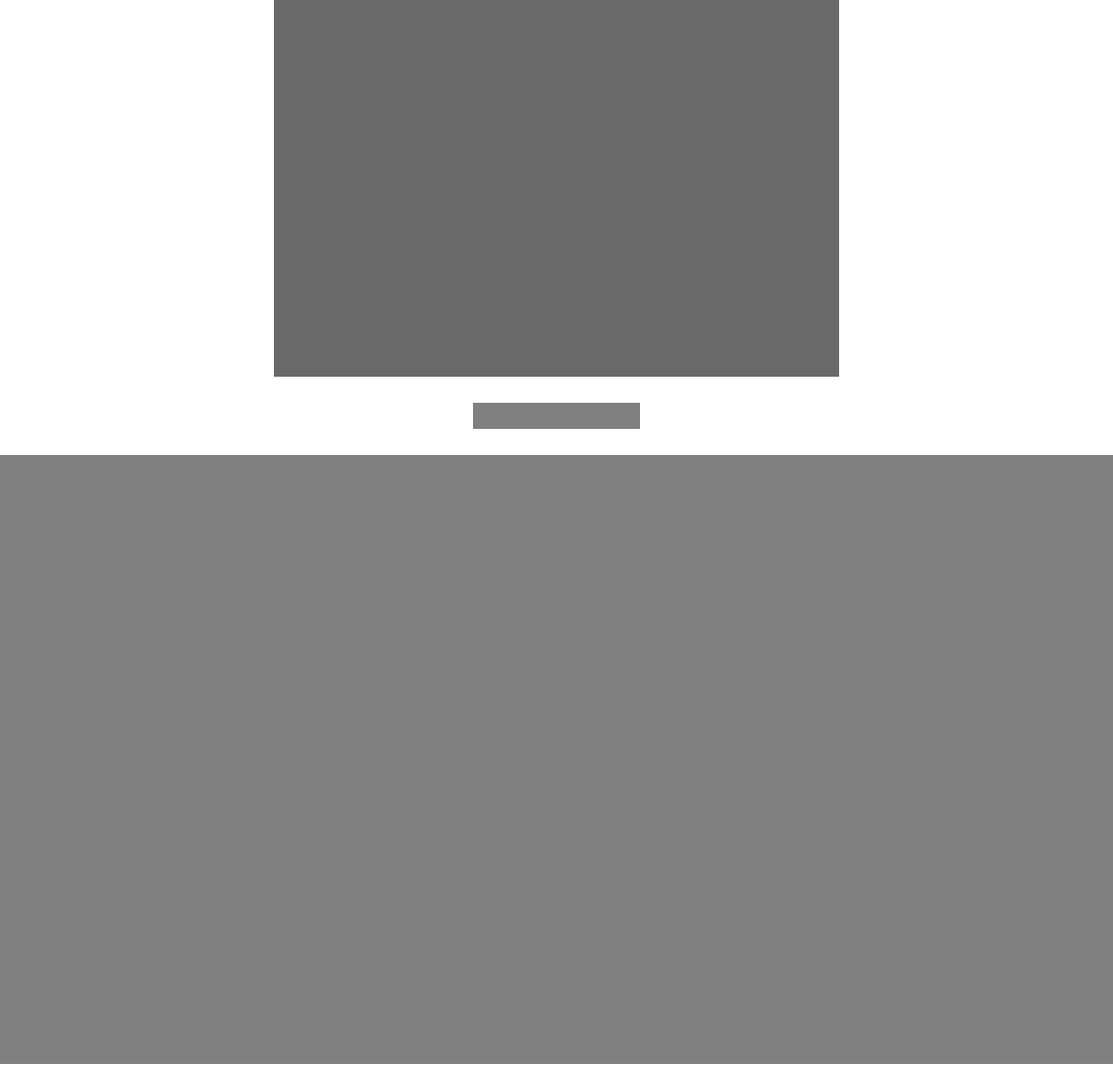
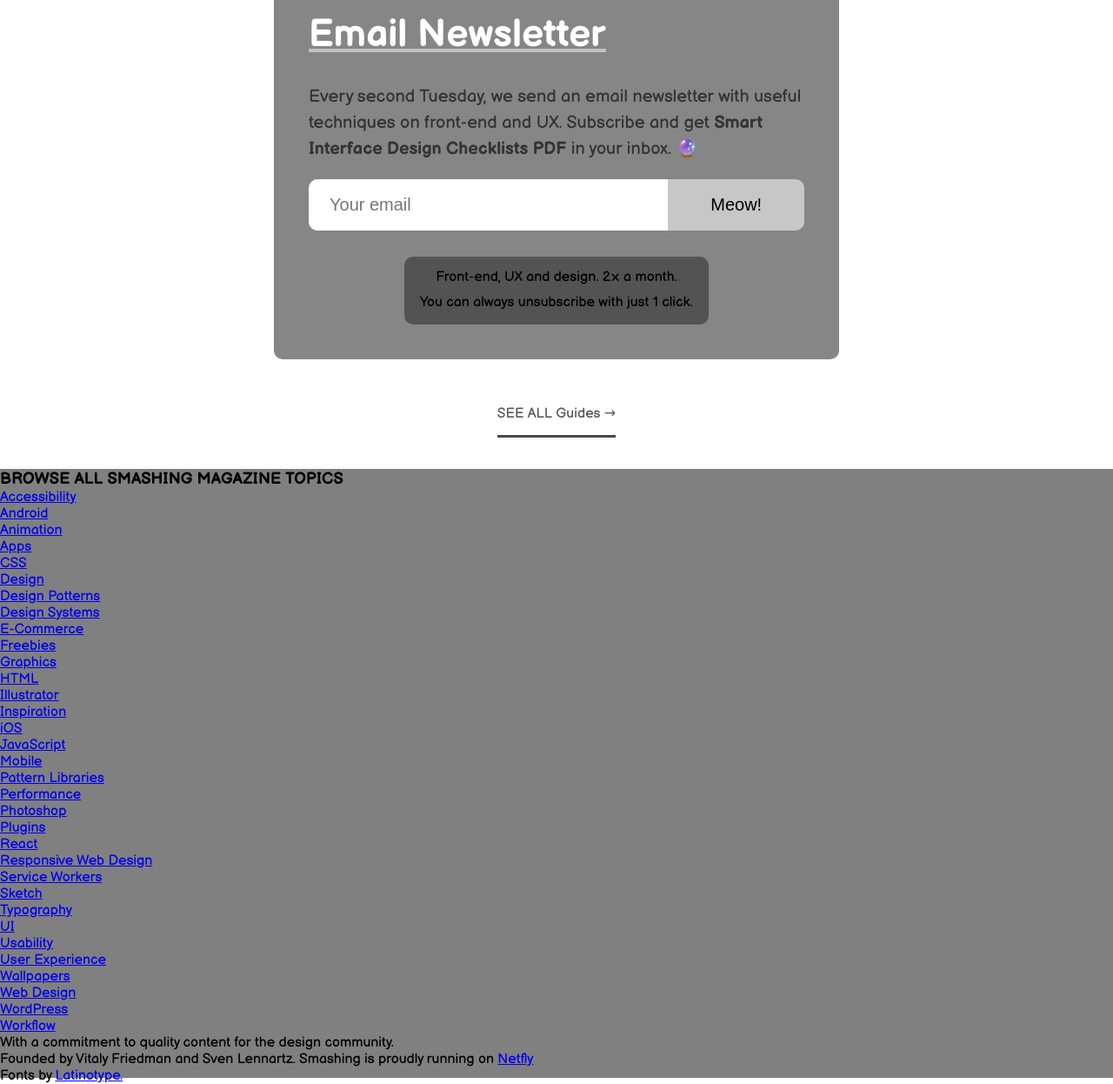
Before and after one commit to cristianCeamatu/microverse-smashing-magazine, a website: page index.html in a window 1280 px wide. Shown: the part 7655-8901 px from the top of the page at 87% size. Before the commit the page ends 8878 px from the top, so only its background shows below. Drawn offline with Linux system fonts and the light colour scheme; a web font is replaced by a local one.

Commit message:
finished newsletter section

```diff
--- a/css/app.css
+++ b/css/app.css
@@ -417,6 +417,7 @@ nav label input {
     line-height: 1.8;
     margin-bottom: 80px;
 }
+
 .featured-book-details {
     display: flex;
     flex-direction: column;
@@ -498,20 +499,99 @@ nav label input {
     border: none;
     border-radius: 10px;
     background-color: gray;
+    cursor: pointer;
 }
 
-.our-guides-newsletter {
-    height: 850px;
+.newsletter-container {
+
     width: 650px;
     margin: 30px auto;
-    background-color: dimgray;
+    background-color: rgb(134, 134, 134);
+    border-radius: 10px;
+    display: flex;
+    flex-direction: column;
 }
 
-.our-guides>p {
-    height: 30px;
-    background-color: gray;
-    margin: 30px auto;
-    width: 15%;
+.newsletter-image {
+    width: 100%;
+    margin-top: 15px;
+}
+
+.newsletter-description {
+    padding: 40px;
+}
+
+.newsletter-title {
+    font-size: 44px;
+    padding: 10px 0;
+}
+
+.newsletter-title a {
+    color: white;
+    text-decoration-color: rgba(255, 255, 255, 0.5);
+}
+
+.newsletter-text {
+    font-size: 20px;
+    line-height: 1.5;
+    color: rgb(51, 51, 51);
+    padding: 20px 0;
+}
+
+.newsletter form {
+    width: 100%;
+    display: flex;
+    justify-content: stretch;
+
+}
+
+.newsletter form input {
+    flex: 7;
+    padding: 18px 24px;
+    border-top-left-radius: 10px;
+    border-bottom-left-radius: 10px;
+    font-size: 20px;
+    border: 0;
+    outline: 0;
+    cursor: pointer;
+}
+
+.newsletter form button {
+    flex: 3;
+    font-size: 20px;
+    border-top-right-radius: 10px;
+    border-bottom-right-radius: 10px;
+    border: 0;
+    outline: 0;
+    background-color: rgb(199, 199, 199);
+    cursor: pointer;
+}
+
+.newsletter-subtext {
+    text-align: center;
+    margin: 30px 0 0;
+}
+
+
+.newsletter-subtext p {
+    display: inline-block;
+    padding: 10px 18px;
+    background-color: rgb(83, 83, 83);
+    border-radius: 10px;
+    line-height: 1.8;
+}
+
+.newsletter>p {
+    text-align: center;
+    margin: 50px auto;
+}
+
+.newsletter>p>a {
+    color: #565656;
+    line-height: 1.6;
+    padding: 15px 0;
+    text-decoration: none;
+    border-bottom: 3px solid #494949;
 }
 
 /* footer */
@@ -544,6 +624,6 @@ footer {
     color: rgb(0, 0, 0);
 }
 
-.featured-book-details > *:first-child {
+.featured-book-details>*:first-child {
     font-size: 17px;
 }
--- a/index.html
+++ b/index.html
@@ -335,14 +335,74 @@
         </article>
       </div>
 
-      <div class="our-guides-newsletter"></div>
-
-      <p><a href="#"></a></p>
+      <div class="newsletter">
+        <div class="newsletter-container">
+          <img class="newsletter-image" src="img/our-guides-newsletter.png" alt="newsletter">
+          <div class="newsletter-description">
+            <h2 class="newsletter-title"><a href="#">Email Newsletter</a></h2>
+            <p class="newsletter-text">Every second Tuesday, we send an email newsletter with useful
+              techniques on front-end and UX. Subscribe and get
+              <strong>Smart Interface Design Checklists PDF</strong>
+              in your
+              inbox. 🔮</p>
+            <form action="#">
+              <input type="text" placeholder="Your email">
+              <button type="button">Meow!</button>
+            </form>
+            <div class="newsletter-subtext">
+              <p>Front-end, UX and design. 2× a month. <br>
+                You can always
+                unsubscribe with just 1 click.</p>
+            </div>
+          </div>
+        </div>
+        <p><a href="#">SEE ALL Guides →</a></p>
+      </div>
     </section>
   </main>
 
   <!-- Footer -->
-  <footer></footer>
+  <footer>
+    <h3>BROWSE ALL SMASHING MAGAZINE TOPICS</h3>
+    <ul>
+      <li><a href="#">Accessibility</a></li>
+      <li><a href="#">Android</a></li>
+      <li><a href="#">Animation</a></li>
+      <li><a href="#">Apps</a></li>
+      <li><a href="#">CSS</a></li>
+      <li><a href="#">Design</a></li>
+      <li><a href="#">Design Patterns</a></li>
+      <li><a href="#">Design Systems</a></li>
+      <li><a href="#">E-Commerce</a></li>
+      <li><a href="#">Freebies</a></li>
+      <li><a href="#">Graphics</a></li>
+      <li><a href="#">HTML</a></li>
+      <li><a href="#">Illustrator</a></li>
+      <li><a href="#">Inspiration</a></li>
+      <li><a href="#">iOS</a></li>
+      <li><a href="#">JavaScript</a></li>
+      <li><a href="#">Mobile</a></li>
+      <li><a href="#">Pattern Libraries</a></li>
+      <li><a href="#">Performance</a></li>
+      <li><a href="#">Photoshop</a></li>
+      <li><a href="#">Plugins</a></li>
+      <li><a href="#">React</a></li>
+      <li><a href="#">Responsive Web Design</a></li>
+      <li><a href="#">Service Workers</a></li>
+      <li><a href="#">Sketch</a></li>
+      <li><a href="#">Typography</a></li>
+      <li><a href="#">UI</a></li>
+      <li><a href="#">Usability</a></li>
+      <li><a href="#">User Experience</a></li>
+      <li><a href="#">Wallpapers</a></li>
+      <li><a href="#">Web Design</a></li>
+      <li><a href="#">WordPress</a></li>
+      <li><a href="#">Workflow</a></li>
+    </ul>
+    <p>With a commitment to quality content for the design community. <br>
+      Founded by Vitaly Friedman and Sven Lennartz. Smashing is proudly running on <a href="#">Netfly</a> <br>
+      Fonts by <a href="#"> Latinotype.</a></p>
+  </footer>
 
 </body>
 
```
